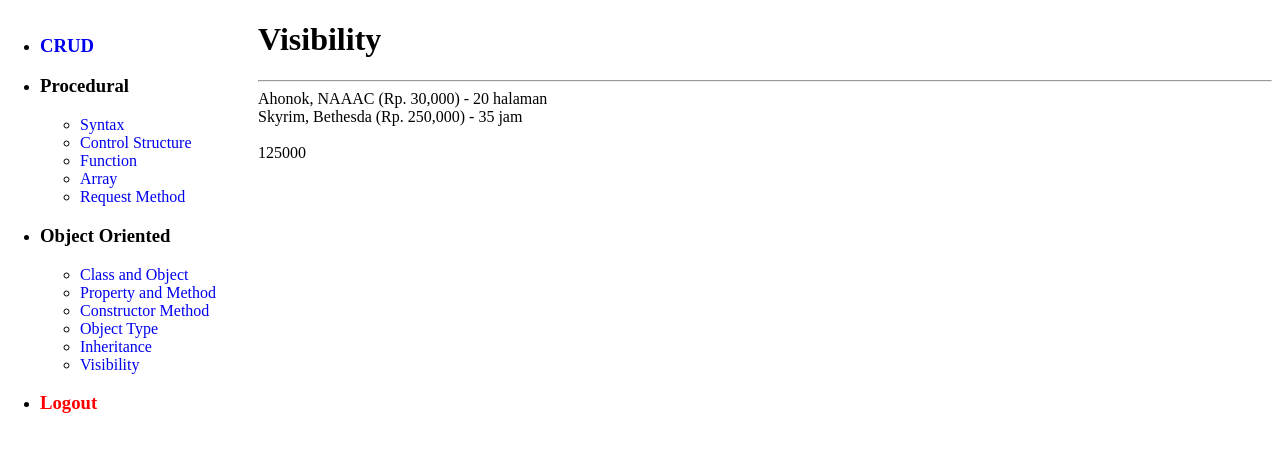
After one commit to Hendrawan5rb/php, a PHP site: page /oop/visibility.php in a window 1280 px wide. The commit adds this page. Shown: the top 452 px of the page. Run offline with PHP 8.4, Linux system fonts and the light colour scheme.

Commit message:
Visibility

```diff
--- /dev/null
+++ b/oop/visibility.php
@@ -0,0 +1,117 @@
+<!DOCTYPE html>
+<html lang="en">
+
+<head>
+    <meta charset="UTF-8">
+    <meta name="viewport" content="width=device-width, initial-scale=1.0">
+    <link rel="icon" type="image/png" href="/img/app/favicon-32x32.png" sizes="32x32" />
+    <link rel="icon" type="image/png" href="/img/app/favicon-16x16.png" sizes="16x16" />
+    <link rel="stylesheet" href="/css/style.css">
+    <title>Visibility</title>
+</head>
+
+<body>
+
+    <?php include '../sidebar.php' ?>
+
+    <div class="main">
+
+        <h1>Visibility</h1>
+        <hr>
+
+        <?php
+        // Visibility / Access Modifier
+        // Public =  Bisa di akses di mana saja, bahkan di luar kelas
+        // Protected = Hanya bisa diakses dalam kelas dan turunannya
+        // Private = Hanya dapat digunakan dalam kelas tertentu saja
+
+        // WHY!?
+        // 1. Hanya memperlihatkan aspek dari class yang dibutuhkan oleh 'client' atau misal saat kolaborasi
+        // 2. Menentukan kebutuhan yang jelas untuk objek
+        // 3. Memberikan kendali pada kode untuk menghindari bug
+
+        class Produk
+        {
+            public $judul, $penerbit;
+            protected $diskon = 0;
+            private $harga;
+
+            public function __construct($judul, $penerbit, $harga)
+            {
+                $this->judul = $judul;
+                $this->penerbit = $penerbit;
+                $this->harga = $harga;
+            }
+
+            public function getLabel()
+            {
+                return "$this->judul, $this->penerbit (Rp. " . number_format($this->harga) . ")";
+            }
+
+            public function getHarga()
+            {
+                return $this->harga - ($this->harga * ($this->diskon / 100));
+            }
+        }
+
+        class Komik extends Produk
+        {
+            public $halaman;
+
+            public function __construct($judul = "judul", $penerbit = "penerbit", $harga = 0, $halaman = 0)
+            {
+                parent::__construct($judul, $penerbit, $harga);
+
+                $this->halaman = $halaman;
+            }
+
+            public function getLabel()
+            {
+                return parent::getLabel() . " - $this->halaman halaman";
+            }
+        }
+
+        class Game extends Produk
+        {
+            public $jam;
+
+            public function __construct($judul = "judul", $penerbit = "penerbit", $harga = 0, $halaman = 0)
+            {
+                parent::__construct($judul, $penerbit, $harga);
+
+                $this->jam = $halaman;
+            }
+
+            public function getLabel()
+            {
+                return parent::getLabel() . " - $this->jam jam";
+            }
+
+            public function setDiskon($diskon)
+            {
+                $this->diskon = $diskon;
+            }
+        }
+
+        $produk = new Komik("Ahonok", "NAAAC", 30000, 20);
+        echo $produk->getLabel() . "<br>";
+
+        $produk2 = new Game("Skyrim", "Bethesda", 250000, 35);
+        echo $produk2->getLabel();
+
+        echo "<br><br>";
+
+        // Misal harga bisa di ubah kalo public
+        // $produk2->harga = 5000;
+        // $produk2->diskon = 90;
+        // echo $produk2->harga;
+
+        $produk2->setDiskon(50);
+        echo $produk2->getHarga();
+        ?>
+
+    </div>
+
+</body>
+
+</html>
--- a/sidebar.php
+++ b/sidebar.php
@@ -21,6 +21,7 @@
             <li><a href="/oop/constructor_method.php">Constructor Method</a></li>
             <li><a href="/oop/object_type.php">Object Type</a></li>
             <li><a href="/oop/inheritance.php">Inheritance</a></li>
+            <li><a href="/oop/visibility.php">Visibility</a></li>
         </ul>
     </li>
     <li>
```
